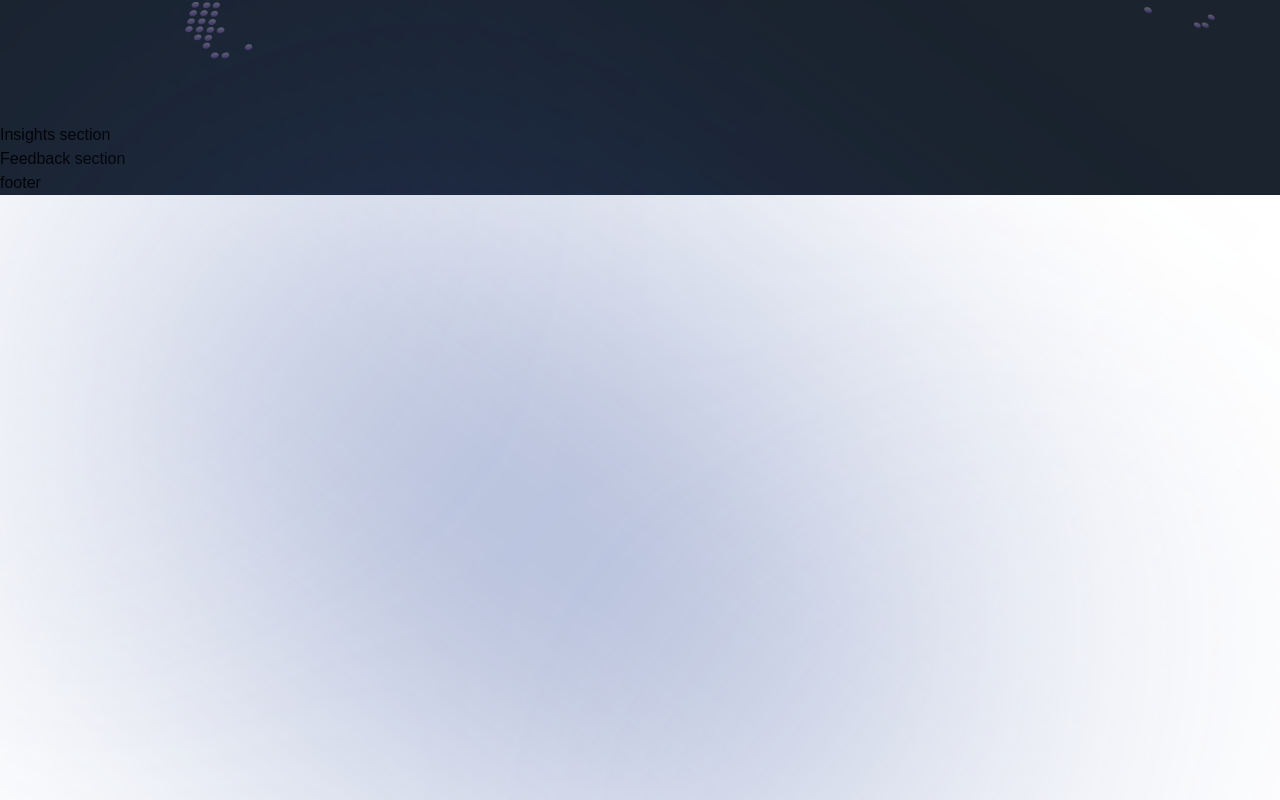
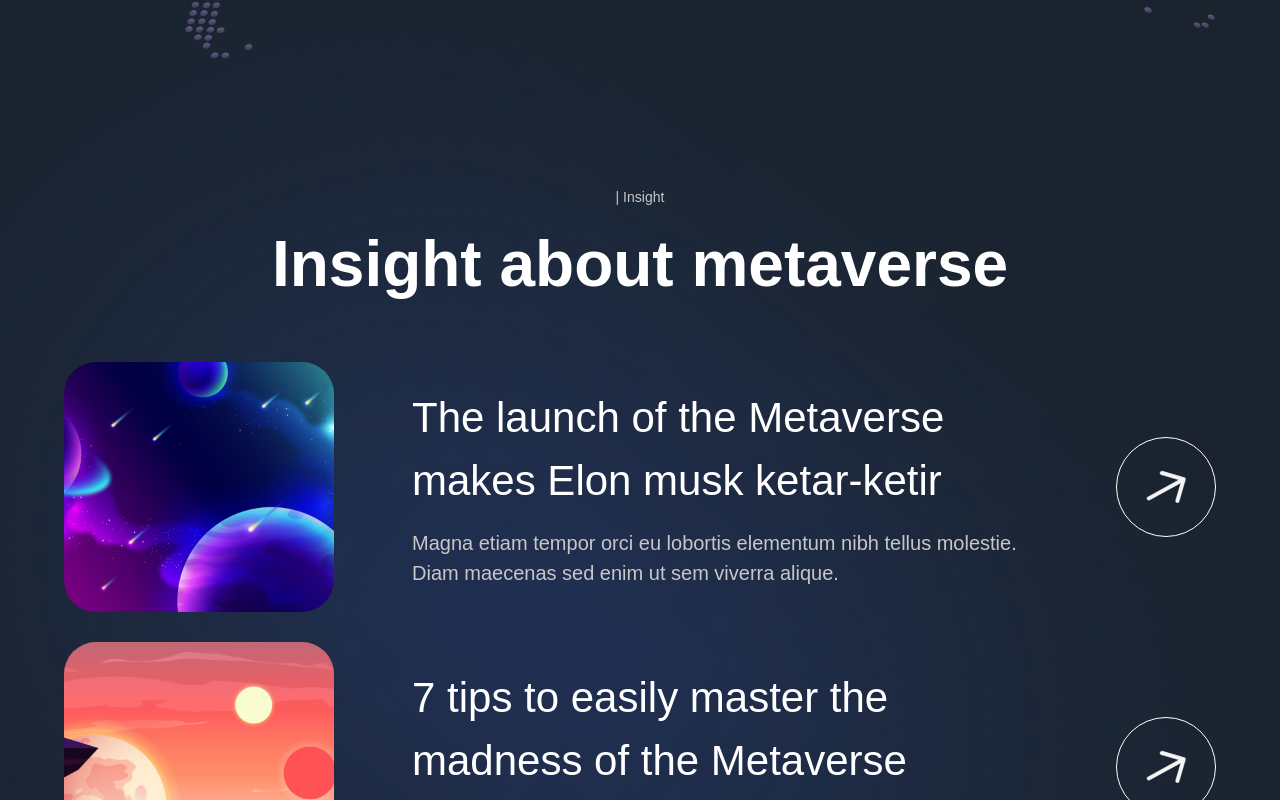
Before and after one commit to XNKRJUNG/x-metaversus, a Next.js app: page / in a window 1280 px wide. Shown: the part 5000-5800 px from the top of the page. Built offline with nearby package versions, Linux system fonts and the light colour scheme; a web font is replaced by a local one.

Commit message:
Adds components in insight.jsx

```diff
--- a/components/InsightCard.jsx
+++ b/components/InsightCard.jsx
@@ -1,9 +1,38 @@
-'use client';
+"use client";
 
-const InsightCard = () => (
-  <div>
-    Insight Card
-  </div>
+import { motion } from "framer-motion";
+
+import { fadeIn } from "../utils/motion";
+
+const InsightCard = ({ imgUrl, title, subtitle, index }) => (
+  <motion.div
+    variants={fadeIn("up", "spring", index * 0.5, 1)}
+    className="flex md:flex-row flex-col gap-4"
+  >
+    <img
+      src={imgUrl}
+      alt="planet-01"
+      className="md:w-[270px] w-full h-[250px] rounded-[32px] object-cover"
+    />
+    <div className="w-full flex justify-between items-center">
+      <div className="flex-1 md:ml-[62px] flex flex-col max-w-[650px]">
+        <h4 className="font-normal lg:text-[42px] text-[26px] text-white">
+          {title}
+        </h4>
+        <p className="mt-[16px] font-normal lg:text-[20px] text-[14px] text-secondary-white">
+          {subtitle}
+        </p>
+      </div>
+
+      <div className="lg:flex hidden items-center justify-center w-[100px] h-[100px] rounded-full bg-transparent border-[1px] border-white">
+        <img
+          src="/arrow.svg"
+          alt="arrow"
+          className="w-[40%] h-[40%] object-contain"
+        />
+      </div>
+    </div>
+  </motion.div>
 );
 
 export default InsightCard;
--- a/sections/Insights.jsx
+++ b/sections/Insights.jsx
@@ -1,8 +1,32 @@
-'use client';
+"use client";
+
+import { motion } from "framer-motion";
+
+import styles from "../styles";
+import { insights } from "../constants";
+import { staggerContainer } from "../utils/motion";
+import { InsightCard, TitleText, TypingText } from "../components";
 
 const Insights = () => (
-  <section>
-    Insights section
+  <section className={`${styles.paddings} relative z-10`}>
+    <motion.div
+      variants={staggerContainer}
+      initial="hidden"
+      whileInView="show"
+      viewport={{ once: false, amount: 0.25 }}
+      className={`${styles.innerWidth} mx-auto flex flex-col`}
+    >
+      <TypingText title="| Insight" textStyles="text-center" />
+      <TitleText
+        title={<>Insight about metaverse</>}
+        textStyles="text-center"
+      />
+      <div className="mt-[50px] flex flex-col gap-[30px]">
+        {insights.map((item, index) => (
+          <InsightCard key={`insight-${index}`} {...item} index={index + 1} />
+        ))}
+      </div>
+    </motion.div>
   </section>
 );
 
```
